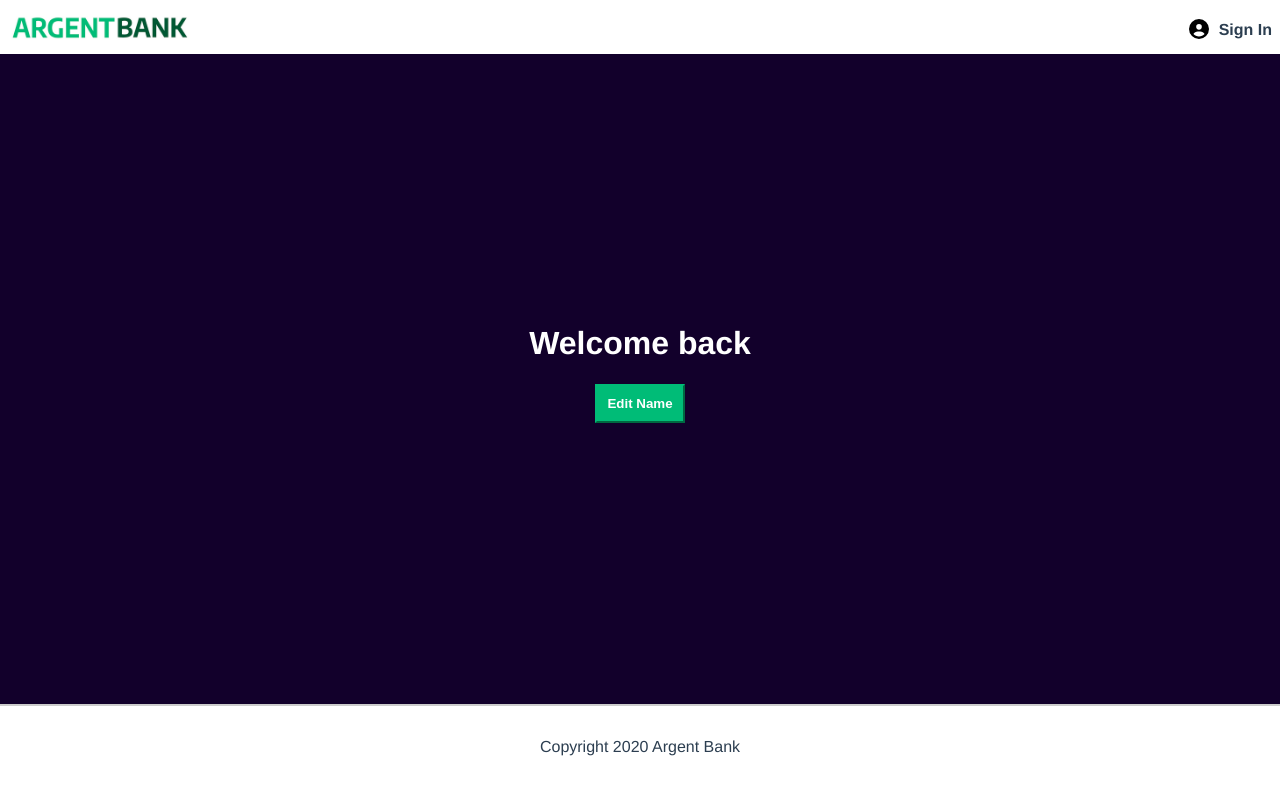
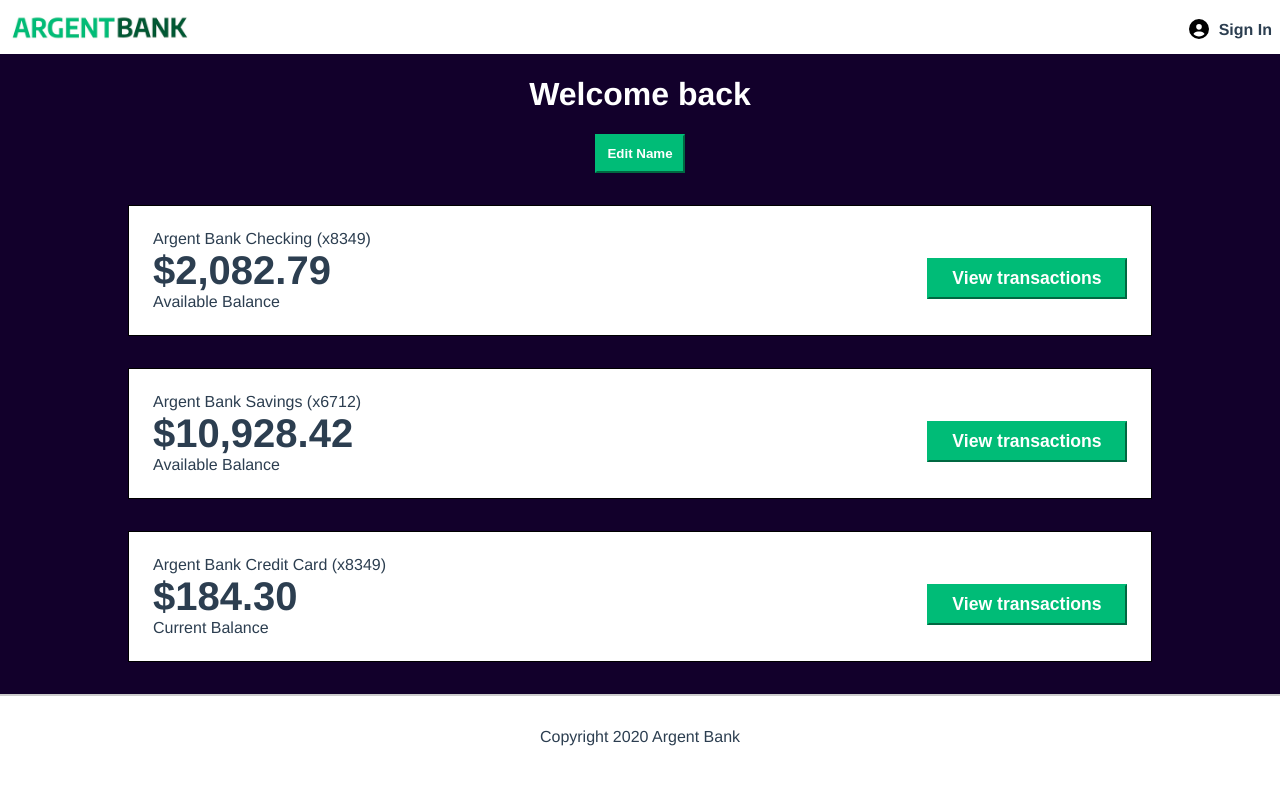
Before and after one commit to Lola-Jeanne/argent-bank, a React (Create React App) app: page /user in a window 1280 px wide. Shown: the top 794 px of the page. Built offline with nearby package versions, Linux system fonts and the light colour scheme.

Commit message:
:construction: page account

```diff
--- /dev/null
+++ b/src/components/Account/account.jsx
@@ -0,0 +1,19 @@
+import './account.styles.css';
+
+export default function Account({propsAccountTitle, propsAccountAmount, propsAccountDescription}){
+    return(
+    <>
+    <h2 className="sr-only">Accounts</h2>
+    <section className="account">
+        <div className="account-content-wrapper">
+            <h3 className="account-title">{propsAccountTitle}</h3>
+            <p className="account-amount">{propsAccountAmount}</p>
+            <p className="account-amount-description">{propsAccountDescription}</p>
+        </div>
+        <div className="account-content-wrapper cta">
+            <button className="transaction-button">View transactions</button>
+            </div>
+    </section>
+    </>
+    )
+}
--- /dev/null
+++ b/src/components/Account/account.styles.css
@@ -0,0 +1,81 @@
+.sr-only {
+    border: 0 !important;
+    clip: rect(1px, 1px, 1px, 1px) !important; /* 1 */
+    -webkit-clip-path: inset(50%) !important;
+    clip-path: inset(50%) !important; /* 2 */
+    height: 1px !important;
+    margin: -1px !important;
+    overflow: hidden !important;
+    padding: 0 !important;
+    position: absolute !important;
+    width: 1px !important;
+    white-space: nowrap !important; /* 3 */
+}
+
+.account {
+    display: flex;
+    justify-content: space-between;
+    align-items: center;
+    border: 1px solid black;
+    background-color: #fff;
+    width: 80%;
+    margin: 0 auto;
+    flex-direction: column;
+    padding: 1.5rem;
+    box-sizing: border-box;
+    text-align: left;
+    margin-bottom: 2rem;
+}
+
+.account-content-wrapper {
+    width: 100%;
+    flex: 1;
+}
+
+.account-title {
+    margin: 0;
+    padding: 0;
+    font-size: 1rem;
+    font-weight: normal;
+}
+
+.account-amount {
+    margin: 0;
+    font-size: 2.5rem;
+    font-weight: bold;
+}
+
+.account-amount-description {
+    margin: 0;
+}
+
+.account-content-wrapper {
+    width: 100%;
+    flex: 1;
+}
+
+.transaction-button {
+    display: block;
+    width: 100%;
+    padding: 8px;
+    font-size: 1.1rem;
+    font-weight: bold;
+    margin-top: 1rem;
+    border-color: #00bc77;
+    background-color: #00bc77;
+    color: #fff;
+}
+
+@media (min-width: 720px) {
+    .account {
+      flex-direction: row;
+    }
+
+    .account-content-wrapper.cta {
+      flex: 0;
+    }
+
+    .transaction-button {
+      width: 200px;
+    }
+}
--- a/src/components/SignIn/signIn.styles.css
+++ b/src/components/SignIn/signIn.styles.css
@@ -4,7 +4,6 @@
 
 .bg-dark {
     background-color: #12002b;
-    height: 650px;
     align-content: center;
 }
 
--- a/src/pages/User/user.jsx
+++ b/src/pages/User/user.jsx
@@ -1,13 +1,23 @@
 import Header from "../../components/Header/header";
 import WelcomeHeader from "../../components/WelcomeHeader/welcomeHeader";
 import Footer from "../../components/Footer/footer";
+import Account from "../../components/Account/account";
+import { Link } from "react-router-dom";
 
 function User(){
     return(
     <>
-        <Header />
+        <Header>
+            <Link className="main-nav-item" to="/">
+                <svg xmlns="http://www.w3.org/2000/svg" viewBox="0 0 512 512"><path d="M377.9 105.9L500.7 228.7c7.2 7.2 11.3 17.1 11.3 27.3s-4.1 20.1-11.3 27.3L377.9 406.1c-6.4 6.4-15 9.9-24 9.9c-18.7 0-33.9-15.2-33.9-33.9l0-62.1-128 0c-17.7 0-32-14.3-32-32l0-64c0-17.7 14.3-32 32-32l128 0 0-62.1c0-18.7 15.2-33.9 33.9-33.9c9 0 17.6 3.6 24 9.9zM160 96L96 96c-17.7 0-32 14.3-32 32l0 256c0 17.7 14.3 32 32 32l64 0c17.7 0 32 14.3 32 32s-14.3 32-32 32l-64 0c-53 0-96-43-96-96L0 128C0 75 43 32 96 32l64 0c17.7 0 32 14.3 32 32s-14.3 32-32 32z"/></svg>
+                Sign Out
+            </Link>
+      </Header>
         <main className="main bg-dark">
             <WelcomeHeader />
+            <Account propsAccountTitle="Argent Bank Checking (x8349)" propsAccountAmount="$2,082.79" propsAccountDescription="Available Balance"/>
+            <Account propsAccountTitle="Argent Bank Savings (x6712)" propsAccountAmount="$10,928.42" propsAccountDescription="Available Balance"/>
+            <Account propsAccountTitle="Argent Bank Credit Card (x8349)" propsAccountAmount="$184.30" propsAccountDescription="Current Balance"/>
         </main>
         <Footer />
     </>
--- a/src/pages/User/user.styles.css
+++ b/src/pages/User/user.styles.css
@@ -4,6 +4,18 @@
 
 .bg-dark {
     background-color: #12002b;
-    /* temporaire  */
-    height: 900px;
 }
+
+svg{
+    height: 20px;
+    color: #2c3e50;
+}
+
+.main-nav-item {
+    text-decoration: none;
+    margin-right: 0.5rem;
+}
+
+  .main-nav-item:hover {
+    text-decoration: underline;
+}
```
Also changed, not shown: src/assets/right-from-bracket-solid.svg (added).
